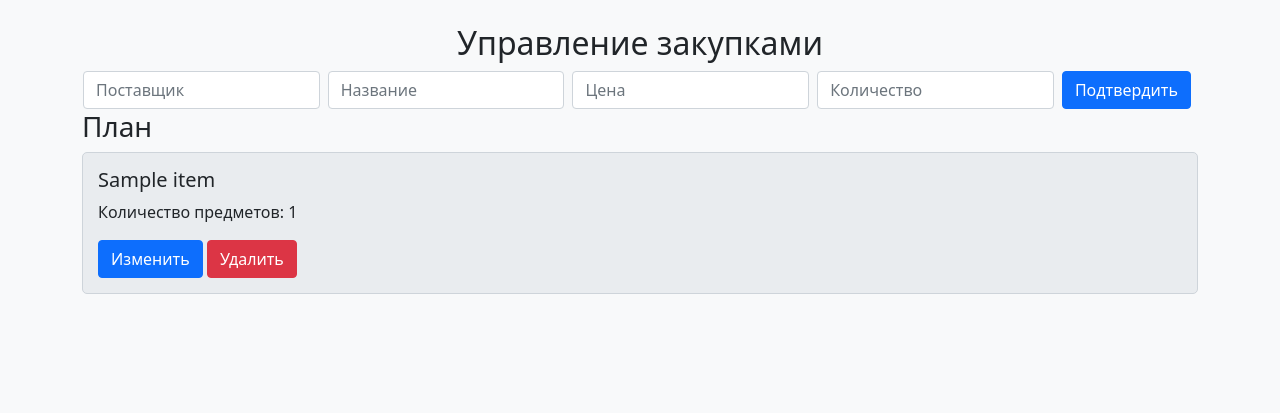
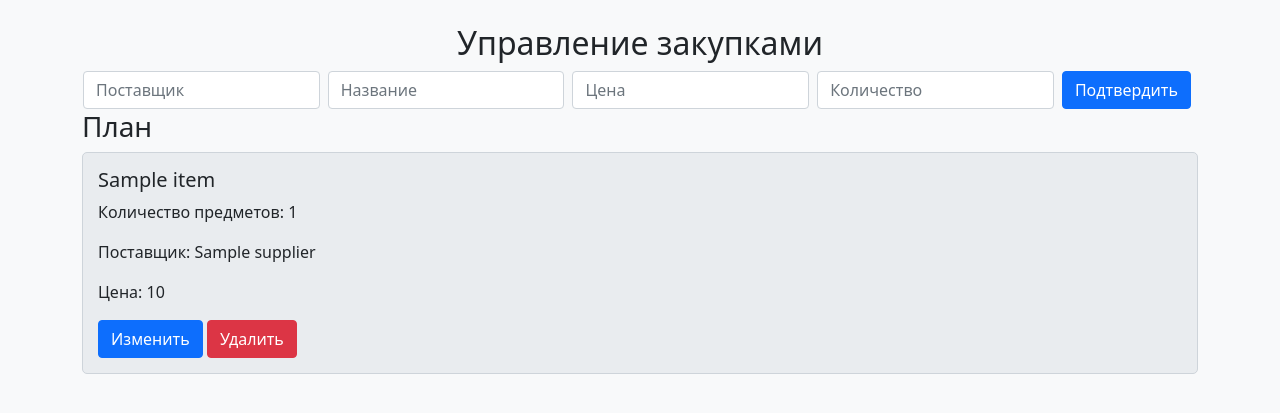
Before and after one commit to Karaseyka/Sport-equipment-management, a Flask app: template templates/plan_admin.html in a window 1280 px wide. Shown: the part 80-493 px from the top of the page. Run offline with Flask 3, Linux system fonts and the light colour scheme; the template is opened without the code that fills it: most values are stand-ins (such as "Sample title", 1, 10 or a date in 2020); some libraries are stand-ins or nearby versions.

Commit message:
Update plan_admin.html

```diff
--- a/templates/plan_admin.html
+++ b/templates/plan_admin.html
@@ -24,10 +24,24 @@
         <div class="col-md-28">
             <div class="inventory-item">
                 <h5 id="itemName{{ item.id }}">{{ item.name }}</h5>
+
                 <input type="text" id="editItemName{{ item.id }}" class="form-control d-none" value="{{ item.name }}"/>
                 <p>Количество предметов: <span id="itemCount{{ item.id }}">{{ item.count }}</span></p>
+
                 <input type="number" id="editItemCount{{ item.id }}" class="form-control d-none"
                        value="{{ item.count }}"/>
+
+                <p>Поставщик: <span id="itemSupplier{{ item.id }}">{{ item.supplier }}</span></p>
+
+                <input type="text" id="editItemSupplier{{ item.id }}" class="form-control d-none"
+                       value="{{ item.supplier }}"/>
+
+
+                <p>Цена: <span id="itemPrice{{ item.id }}">{{ item.price }}</span></p>
+
+                <input type="text" id="editItemPrice{{ item.id }}" class="form-control d-none"
+                       value="{{ item.price }}"/>
+
                 <button class="btn btn-primary" onclick="toggleEditMode('{{ item.id }}', this)" data-editing="false">
                     Изменить
                 </button>
@@ -100,26 +114,36 @@ function deleteItem(itemId, button) {
     function enableEditMode(id) {
         document.getElementById(`itemName${id}`).classList.add('d-none');
         document.getElementById(`itemCount${id}`).classList.add('d-none');
+        document.getElementById(`itemSupplier${id}`).classList.add('d-none');
+        document.getElementById(`itemPrice${id}`).classList.add('d-none');
 
         document.getElementById(`editItemName${id}`).classList.remove('d-none');
         document.getElementById(`editItemCount${id}`).classList.remove('d-none');
-
+        document.getElementById(`editItemSupplier${id}`).classList.remove('d-none');
+        document.getElementById(`editItemPrice${id}`).classList.remove('d-none');
     }
 
     function saveChanges(id) {
         const newName = document.getElementById(`editItemName${id}`).value;
         const newCount = document.getElementById(`editItemCount${id}`).value;
+        const newSupplier = document.getElementById(`editItemSupplier${id}`).value;
+        const newPrice = document.getElementById(`editItemPrice${id}`).value;
 
         document.getElementById(`itemName${id}`).textContent = newName;
         document.getElementById(`itemCount${id}`).textContent = newCount;
+        document.getElementById(`itemSupplier${id}`).textContent = newSupplier;
+        document.getElementById(`itemPrice${id}`).textContent = newPrice;
 
         document.getElementById(`itemName${id}`).classList.remove('d-none');
         document.getElementById(`itemCount${id}`).classList.remove('d-none');
+        document.getElementById(`itemSupplier${id}`).classList.remove('d-none');
+        document.getElementById(`itemPrice${id}`).classList.remove('d-none');
 
 
         document.getElementById(`editItemName${id}`).classList.add('d-none');
         document.getElementById(`editItemCount${id}`).classList.add('d-none');
-
+        document.getElementById(`editItemSupplier${id}`).classList.add('d-none');
+        document.getElementById(`editItemPrice${id}`).classList.add('d-none');
 
         fetch('/update-item-plan/', {
             method: 'POST',
@@ -131,6 +155,8 @@ function deleteItem(itemId, button) {
                 id: id,
                 name: newName,
                 count: newCount,
+                supplier: newSupplier,
+                price: newPrice
             })
         })
             .then(response => {
```
